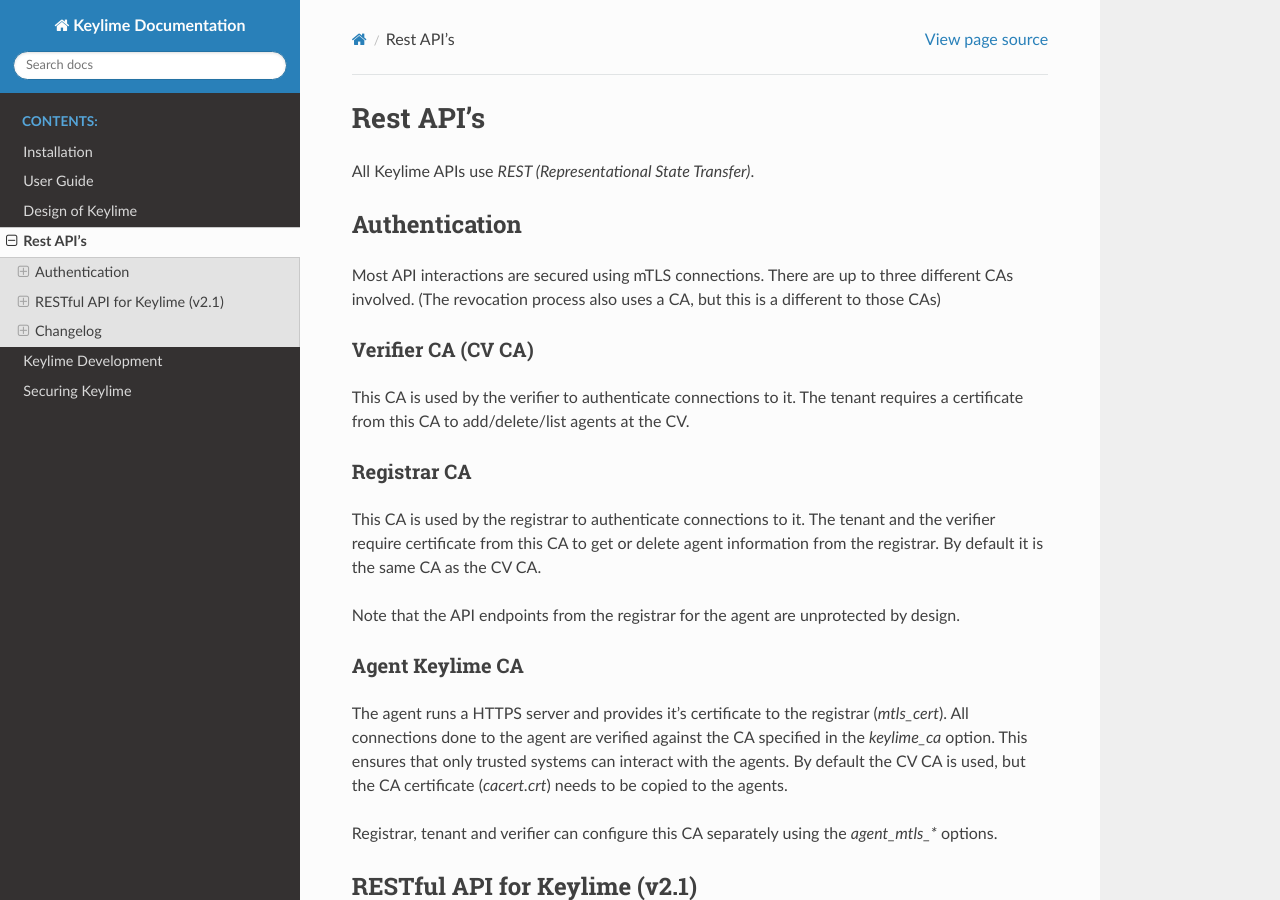
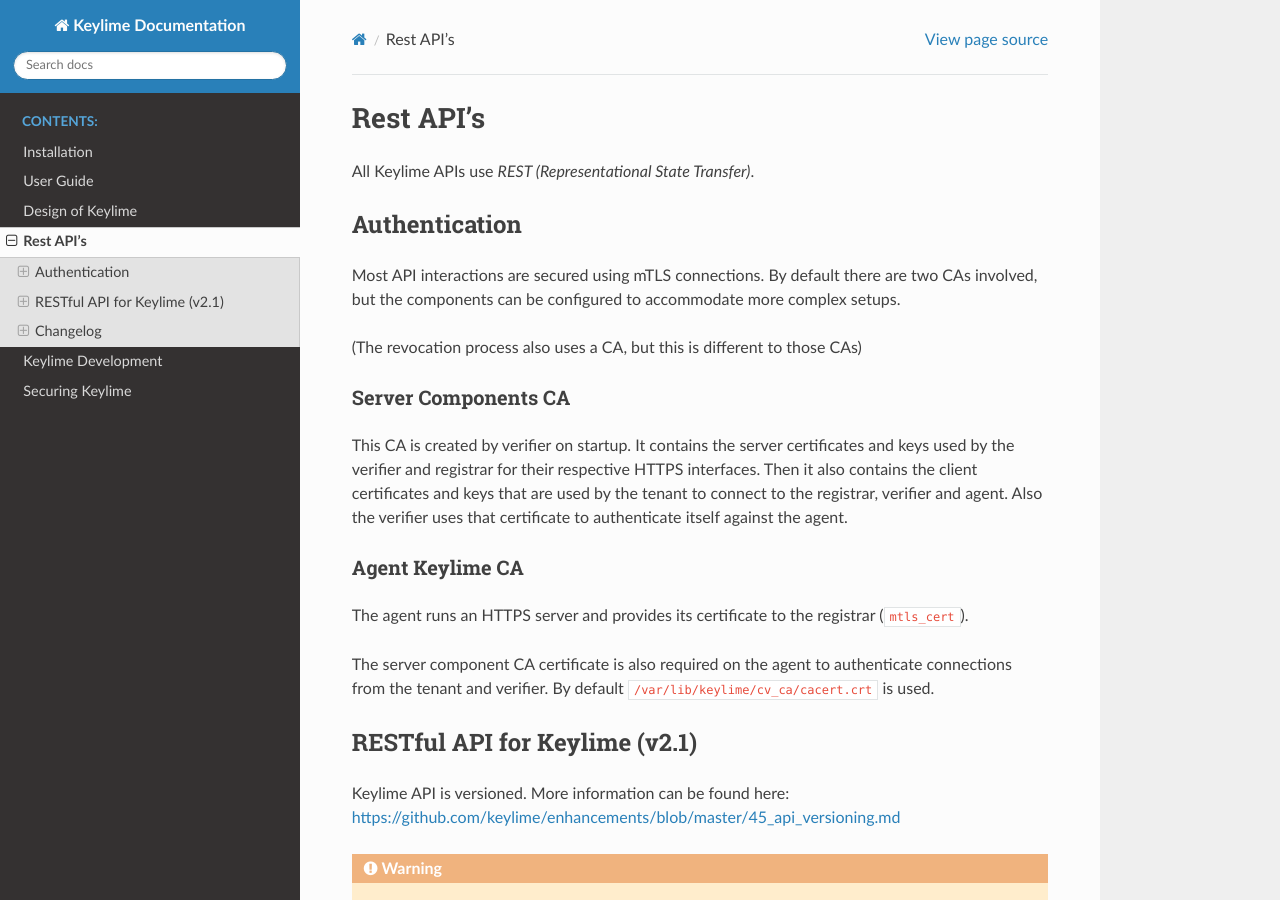
Before and after one commit to keylime/keylime, a Sphinx documentation site: the page built from docs/rest_apis.rst, in a window 1280 px wide and 900 px high. Built offline with Sphinx 7.4.7 and the Read the Docs theme 2.0.0, drawn with Linux system fonts in a browser that asks for light colours.

Commit message:
docs: update REST APIs TLS documentation to match new default setup
Signed-off-by: Thore Sommer <mail@thson.de>

```diff
--- a/docs/rest_apis.rst
+++ b/docs/rest_apis.rst
@@ -5,34 +5,27 @@
 
 Authentication
 --------------
-Most API interactions are secured using mTLS connections.
-There are up to three different CAs involved.
-(The revocation process also uses a CA, but this is a different to those CAs)
+Most API interactions are secured using mTLS connections. By default there are two CAs involved,
+but the components can be configured to accommodate more complex setups.
 
-Verifier CA (CV CA)
-~~~~~~~~~~~~~~~~~~~
-This CA is used by the verifier to authenticate connections to it.
-The tenant requires a certificate from this CA to add/delete/list agents at the CV.
+(The revocation process also uses a CA, but this is different to those CAs)
 
-Registrar CA
-~~~~~~~~~~~~
-This CA is used by the registrar to authenticate connections to it.
-The tenant and the verifier require certificate from this CA to get or delete agent information from the registrar.
-By default it is the same CA as the CV CA.
-
-Note that the API endpoints from the registrar for the agent are unprotected by design.
+Server Components CA
+~~~~~~~~~~~~~~~~~~~~
+This CA is created by verifier on startup.
+It contains the server certificates and keys used by the verifier and registrar for their respective HTTPS interfaces.
+Then it also contains the client certificates and keys that are used by the tenant to connect to the registrar, verifier
+and agent. Also the verifier uses that certificate to authenticate itself against the agent.
 
 Agent Keylime CA
 ~~~~~~~~~~~~~~~~
-The agent runs a HTTPS server and provides it's certificate to the registrar (`mtls_cert`).
-All connections done to the agent are verified against the CA specified in the `keylime_ca` option.
-This ensures that only trusted systems can interact with the agents.
-By default the CV CA is used, but the CA certificate (`cacert.crt`) needs to be copied to the agents.
+The agent runs an HTTPS server and provides its certificate to the registrar (:code:`mtls_cert`).
 
-Registrar, tenant and verifier can configure this CA separately using the `agent_mtls_*` options.
+The server component CA certificate is also required on the agent to authenticate connections
+from the tenant and verifier. By default :code:`/var/lib/keylime/cv_ca/cacert.crt` is used.
 
 RESTful API for Keylime (v2.1)
-----------------------------
+------------------------------
 Keylime API is versioned. More information can be found here: https://github.com/keylime/enhancements/blob/master/45_api_versioning.md
 
 .. warning::
```
